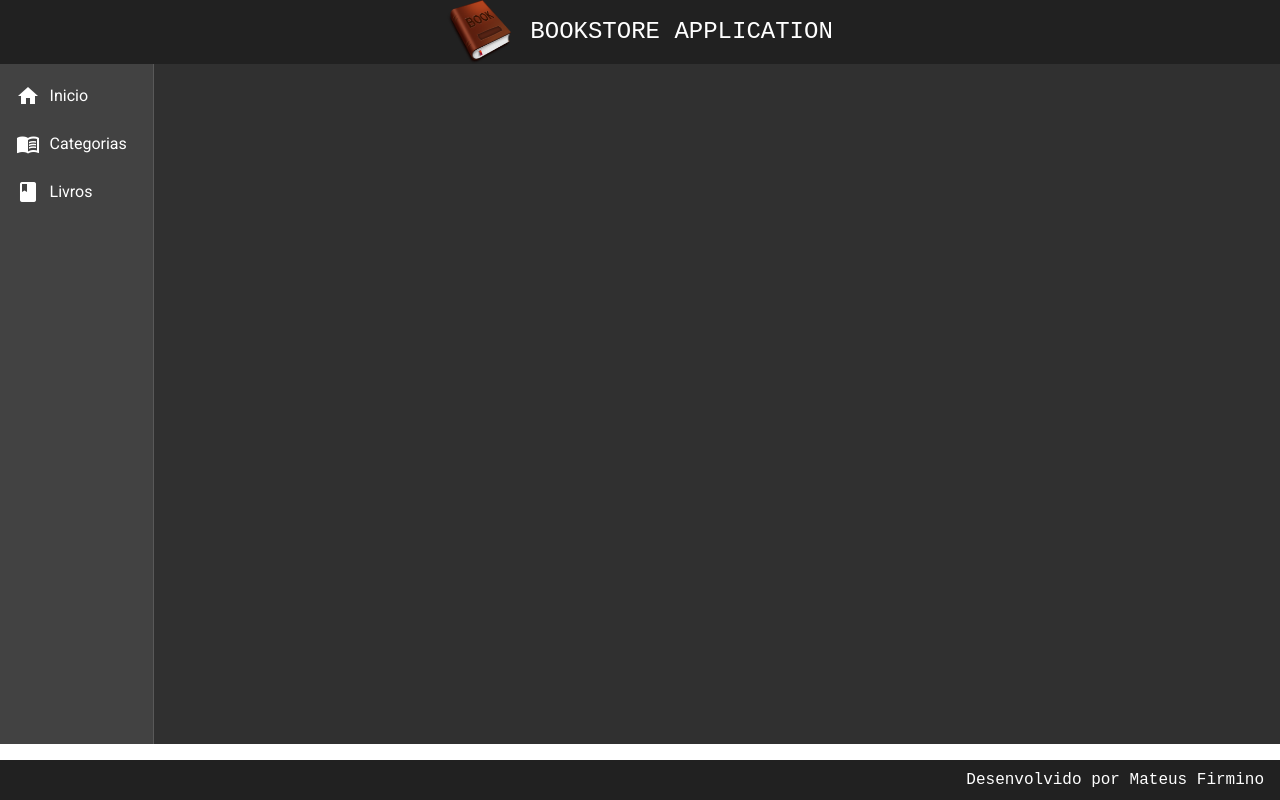
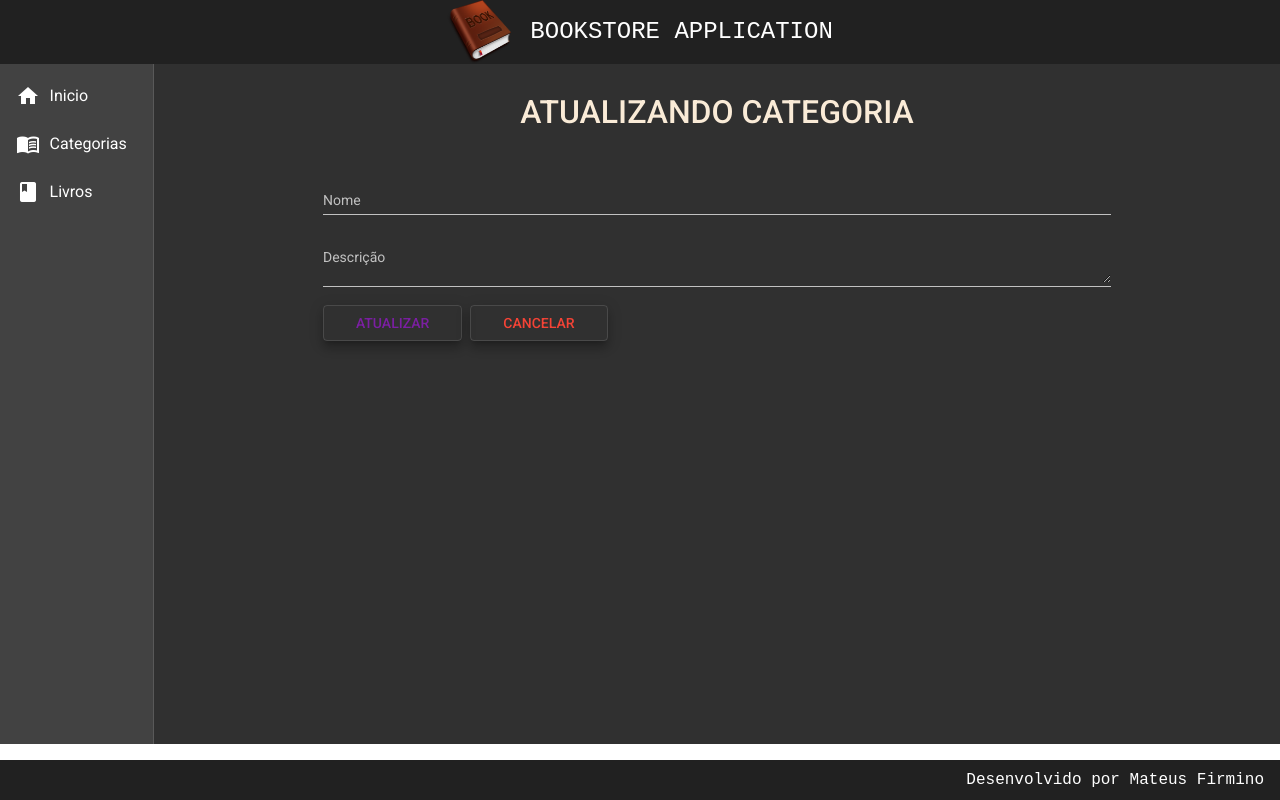
Before and after one commit to MateusFirmino/front-bookstore, an Angular app: page /categorias/update/1 in a window 1280 px wide. Before the commit this address led to /. Built offline with nearby package versions, Linux system fonts and the light colour scheme; no server answers.

Commit message:
UPDATE para Categoria foi implementado

```diff
--- a/src/app/app-routing.module.ts
+++ b/src/app/app-routing.module.ts
@@ -4,6 +4,7 @@
 import {CategoriaReadComponent} from "./components/views/categoria/categoria-read/categoria-read.component";
 import {CategoriaCreateComponent} from "./components/views/categoria/categoria-create/categoria-create.component";
 import {CategoriaDeleteComponent} from "./components/views/categoria/categoria-delete/categoria-delete.component";
+import {CategoriaUpdateComponent} from "./components/views/categoria/categoria-update/categoria-update.component";
 
 const routes: Routes = [
   {
@@ -21,6 +22,10 @@
   {
     path: 'categorias/delete/:id',
     component: CategoriaDeleteComponent
+  },
+  {
+    path: 'categorias/update/:id',
+    component: CategoriaUpdateComponent
   }
 ];
 
--- a/src/app/app.module.ts
+++ b/src/app/app.module.ts
@@ -27,6 +27,7 @@
 import {CategoriaReadComponent} from './components/views/categoria/categoria-read/categoria-read.component';
 import {CategoriaCreateComponent} from './components/views/categoria/categoria-create/categoria-create.component';
 import { CategoriaDeleteComponent } from './components/views/categoria/categoria-delete/categoria-delete.component';
+import { CategoriaUpdateComponent } from './components/views/categoria/categoria-update/categoria-update.component';
 
 
 
@@ -40,6 +41,7 @@
     CategoriaReadComponent,
     CategoriaCreateComponent,
     CategoriaDeleteComponent,
+    CategoriaUpdateComponent,
   ],
   imports: [
     BrowserModule,
--- /dev/null
+++ b/src/app/components/views/categoria/categoria-update/categoria-update.component.css
@@ -0,0 +1,27 @@
+form {
+  text-align: center;
+  width: 70%;
+  margin: 2rem auto 0 auto;
+}
+
+h1 {
+  font-size: 2rem;
+  font-weight: 500;
+  margin-bottom: 3rem;
+  color: antiquewhite;
+}
+
+.form {
+  width: 100%;
+}
+
+.buttons {
+  width: 100%;
+  text-align: start;
+}
+
+button {
+  margin-right: .5rem;
+  padding-right: 2rem;
+  padding-left: 2rem;
+}
--- /dev/null
+++ b/src/app/components/views/categoria/categoria-update/categoria-update.component.html
@@ -0,0 +1,17 @@
+<form>
+  <h1> ATUALIZANDO CATEGORIA </h1>
+
+  <mat-form-field class="form">
+    <mat-label>Nome</mat-label>
+    <input matInput [(ngModel)]="categoria.nome" type="text" name="nome" placeholder="Ex. Computação">
+  </mat-form-field>
+  <mat-form-field class="form">
+    <mat-label>Descrição</mat-label>
+    <textarea matInput [(ngModel)]="categoria.descricao"  type="text" name="descricao" placeholder="Ex. Livros de Computação"></textarea>
+  </mat-form-field>
+
+  <div class="buttons">
+    <button (click)="update()" class="mat-elevation-z8" mat-stroked-button color="primary"> ATUALIZAR </button>
+    <button (click)="cancel()" class="mat-elevation-z8" mat-stroked-button color="warn"> CANCELAR </button>
+  </div>
+</form>
--- /dev/null
+++ b/src/app/components/views/categoria/categoria-update/categoria-update.component.ts
@@ -0,0 +1,47 @@
+import {Component, OnInit} from '@angular/core';
+import {Categoria} from "../categoria.model";
+import {CategoriaService} from "../categoria.service";
+import {ActivatedRoute, Router} from "@angular/router";
+
+@Component({
+  selector: 'app-categoria-update',
+  templateUrl: './categoria-update.component.html',
+  styleUrls: ['./categoria-update.component.css']
+})
+export class CategoriaUpdateComponent implements OnInit {
+
+  categoria: Categoria = {
+    id: '',
+    nome: '',
+    descricao: ''
+  }
+
+  constructor(private service: CategoriaService, private route: ActivatedRoute, private router: Router) {
+  }
+
+  ngOnInit(): void {
+    this.categoria.id = this.route.snapshot.paramMap.get('id')!
+    this.findById();
+  }
+
+  findById(): void {
+    this.service.findById(this.categoria.id!).subscribe((resposta) => {
+      this.categoria.nome = resposta.nome
+      this.categoria.descricao = resposta.descricao
+    })
+  }
+
+  update(): void {
+    this.service.update(this.categoria).subscribe((resposta) => {
+      this.router.navigate(['categorias'])
+      this.service.mensagem('Categoria Atualizada com Sucesso!')
+    }, err => {
+      this.service.mensagem('Validar se todos os campos estão preenchidos corretamente')
+    })
+  }
+
+  cancel(): void {
+    this.router.navigate(['categorias'])
+  }
+
+}
--- a/src/app/components/views/categoria/categoria.service.ts
+++ b/src/app/components/views/categoria/categoria.service.ts
@@ -33,6 +33,10 @@
     const url = `${this.baseUrl}/categorias/${id}`
     return this.http.delete<void>(url)
   }
+  update(categoria: Categoria):Observable<void>{
+    const url = `${this.baseUrl}/categorias/${categoria.id}`
+    return this.http.put<void>(url,categoria)
+  }
 
   mensagem(str: String): void {
     this._snack.open(`${str}`, 'OK', {
```
Also changed, not shown: 1 other file (tests, documents, lock files or other folders).
